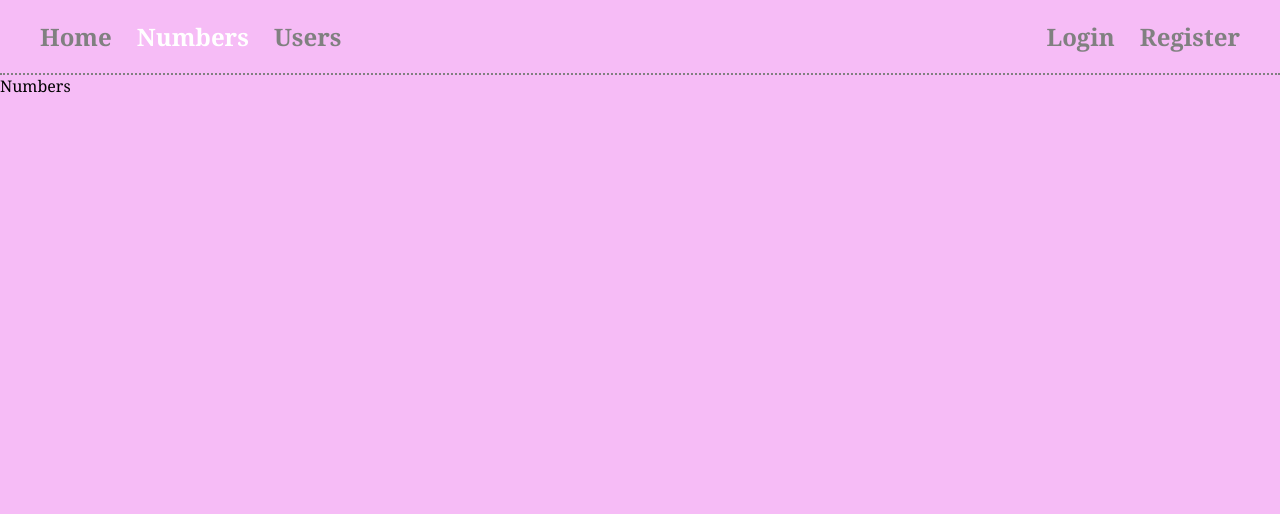
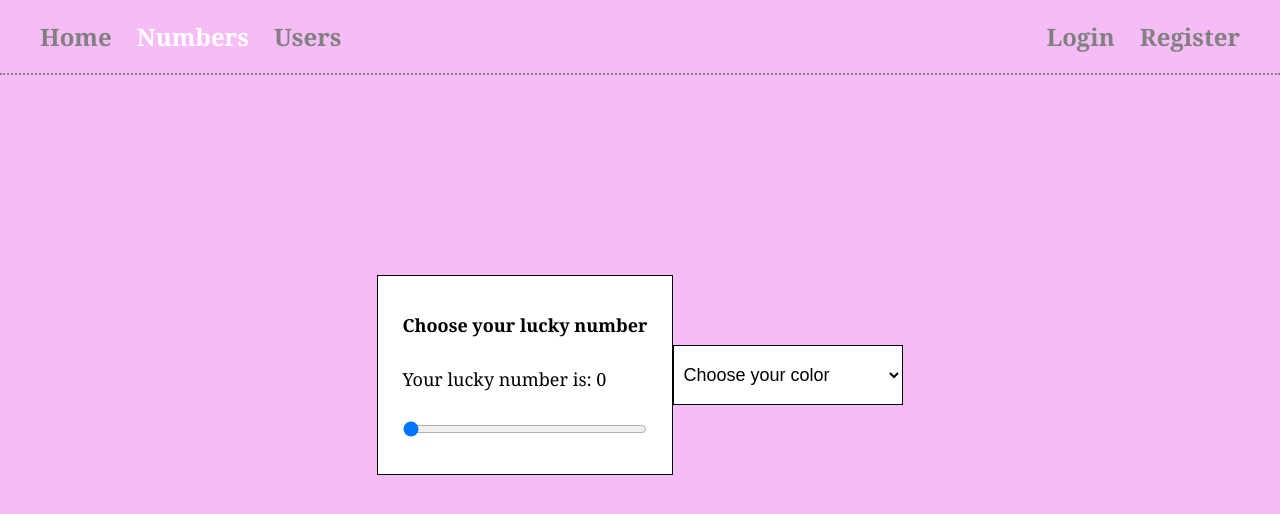
Before and after one commit to SigitaZaromskiene/MariaDb-project, a React (Create React App) app in the folder projectmaria/: page / in a window 1280 px wide. Both pictures are taken after a click on the item "Numbers". Shown: the top 514 px of the page. Built offline with nearby package versions, Linux system fonts and the light colour scheme.

Commit message:
numbers forms

```diff
--- a/projectmaria/src/App.scss
+++ b/projectmaria/src/App.scss
@@ -13,6 +13,7 @@
 
 .app-container {
   min-height: 100vh;
+  min-width: 100%;
   background-color: rgba(238, 130, 238, 0.538);
   font-family: Cambria, Cochin, Georgia, Times, "Times New Roman", serif;
 
@@ -35,6 +36,45 @@
         &.active {
           color: white;
         }
+
+        .red {
+          color: red;
+        }
+      }
+    }
+  }
+
+  .img {
+    background-image: url(./img/number.jpg);
+    background-size: cover;
+    height: 100vh;
+  }
+
+  .number-container {
+    @extend %display;
+    margin-top: 200px;
+
+    .lucky-number-form {
+      height: 200px;
+      border: 1px solid black;
+      background-color: white;
+      padding: 25px;
+      @include flex(center, column, space-between);
+      gap: 30px;
+      cursor: pointer;
+      font-size: 18px;
+    }
+    .lucky-color-form {
+      border: 1px solid black;
+      width: 230px;
+      height: 60px;
+      font-size: 18px;
+      background-color: white;
+      padding: 5px;
+      cursor: pointer;
+
+      option {
+        padding: 5px;
       }
     }
   }
--- a/projectmaria/src/Components/Home.jsx
+++ b/projectmaria/src/Components/Home.jsx
@@ -1,5 +1,5 @@
 function Home() {
-  return <div>HOME</div>;
+  return <div className="img"></div>;
 }
 
 export default Home;
--- a/projectmaria/src/Components/Numbers.jsx
+++ b/projectmaria/src/Components/Numbers.jsx
@@ -1,5 +1,13 @@
+import SelectColor from "./SelectColor";
+import SelectNumberForm from "./SelectNumberForm";
+
 function Numbers() {
-  return <div>Numbers</div>;
+  return (
+    <div className="number-container">
+      <SelectNumberForm />
+      <SelectColor />
+    </div>
+  );
 }
 
 export default Numbers;
--- /dev/null
+++ b/projectmaria/src/Components/SelectColor.jsx
@@ -0,0 +1,24 @@
+import { useState } from "react";
+
+function SelectColor() {
+  const [color, selectColor] = useState("");
+
+  console.log(color);
+  return (
+    <select
+      value={color}
+      onChange={(e) => selectColor(e.target.value)}
+      className="lucky-color-form"
+      style={{ backgroundColor: color }}
+    >
+      <option>Choose your color</option>
+      <option value="blue">Blue</option>
+
+      <option value="green">Green</option>
+      <option value="yellow">Yellow</option>
+      <option value="red">Red</option>
+    </select>
+  );
+}
+
+export default SelectColor;
--- /dev/null
+++ b/projectmaria/src/Components/SelectNumberForm.jsx
@@ -0,0 +1,20 @@
+import { useState } from "react";
+
+function SelectNumberForm() {
+  const [luckyNumber, setLuckyNumber] = useState(0);
+  return (
+    <form className="lucky-number-form">
+      <h4>Choose your lucky number</h4>
+      <label>Your lucky number is: {luckyNumber}</label>
+      <input
+        type="range"
+        min="1"
+        max="99"
+        value={luckyNumber}
+        onChange={(e) => setLuckyNumber(e.target.value)}
+      />
+    </form>
+  );
+}
+
+export default SelectNumberForm;
```
Also changed, not shown: projectmaria/src/img/number.jpg (added).
